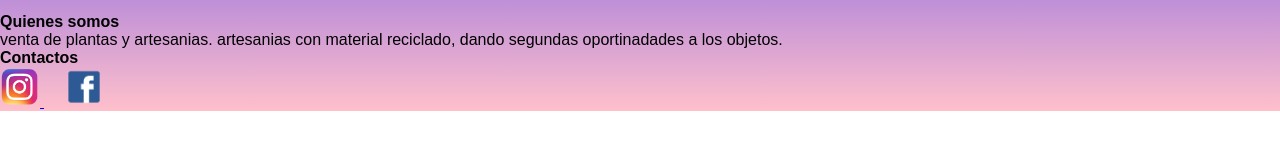
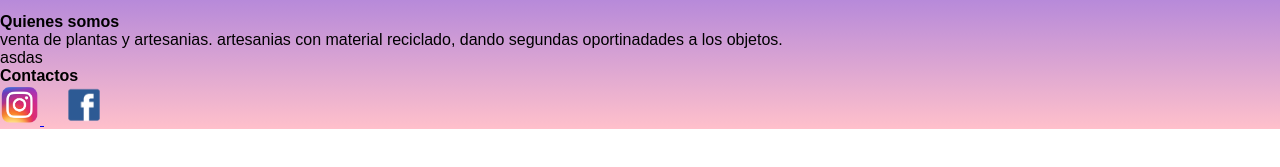
Before and after one commit to axelvega483/vivero-mis-raices, a plain HTML site: page index.html in a window 1280 px wide. Shown: the part 329-496 px from the top of the page. Drawn offline with nearby package versions, Linux system fonts and the light colour scheme.

Commit message:
probando

```diff
--- a/index.html
+++ b/index.html
@@ -49,7 +49,7 @@
 
       <p>venta de plantas y artesanias. artesanias con material reciclado, dando segundas oportinadades a los objetos.
       </p>
-
+      <p> asdas</p>
       <h2>Contactos</h2>
 
       <a href="https://www.instagram.com/vivero_mis.raices/" target="_blank" <label>
```
